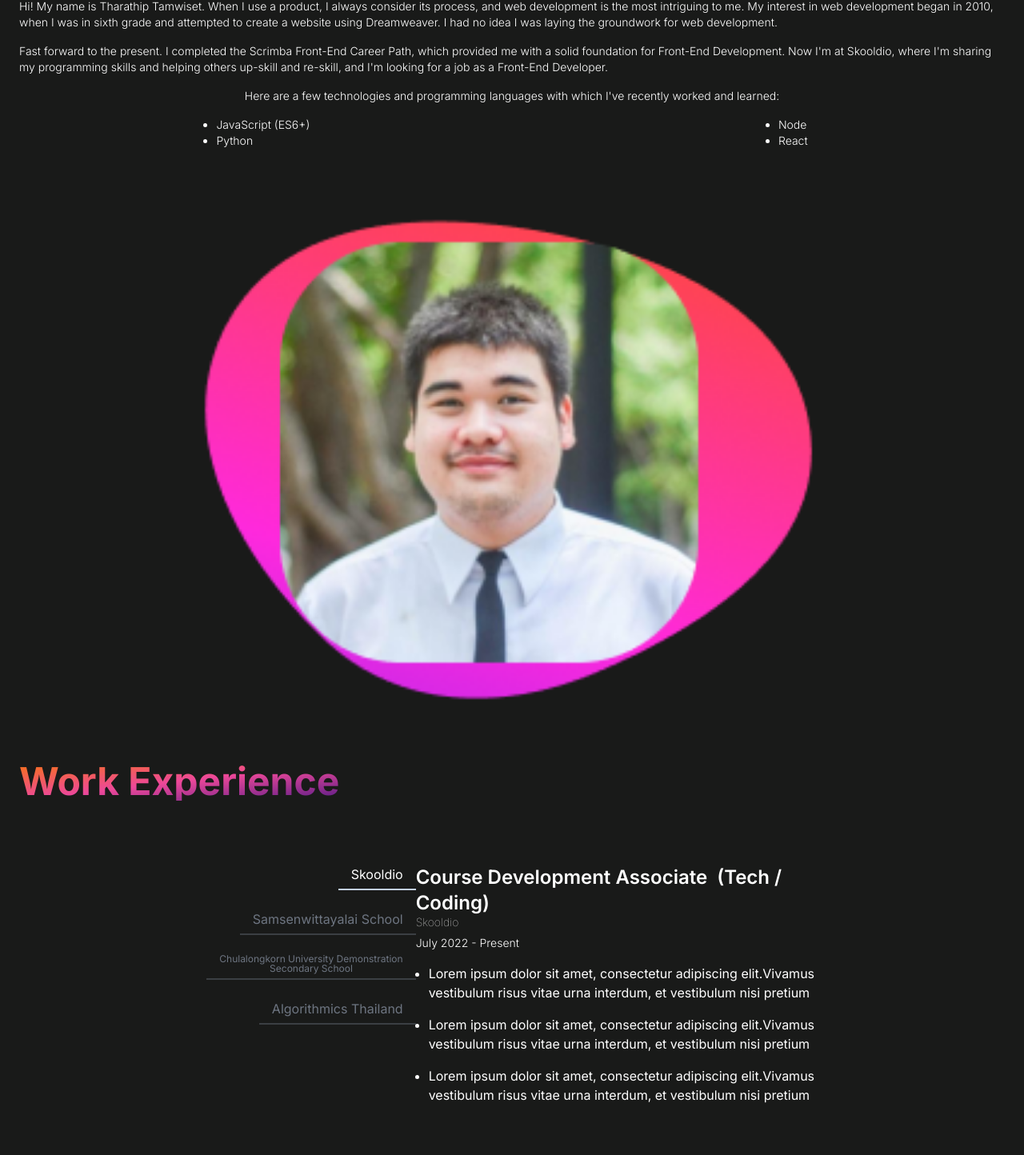
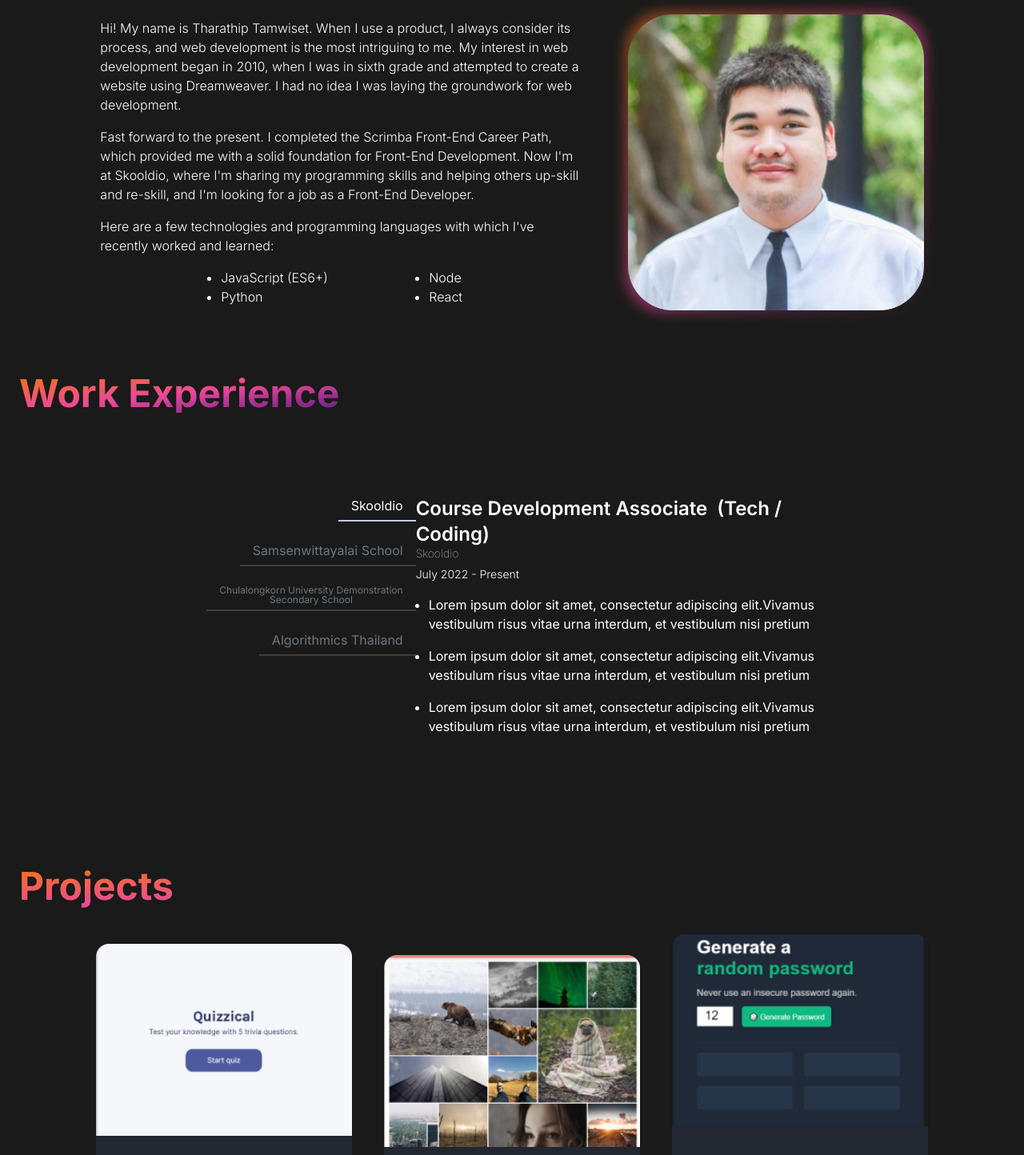
Before and after one commit to fronceee/web-dev-port, a React (Vite) app in the folder portfolio_2023/: page / in a window 1280 px wide. Shown: the part 910-2354 px from the top of the page at 80% size. Built offline with nearby package versions, Linux system fonts and the light colour scheme.

Commit message:
add some style for profile pic

```diff
--- a/portfolio_2023/src/components/Card.jsx
+++ b/portfolio_2023/src/components/Card.jsx
@@ -13,6 +13,7 @@ function Card(props) {
                 <div className="card-body">
                     <h2 className="card-title">{name}</h2>
                     <p>{desc}</p>
+                    <p className='font-extralight text-sm mb-2'>{skills.join(", ")}</p>
                     <div className='card-action'>
                         <a href={linktoProj} target="_blank"><button className="btn btn-primary">Try It!</button></a>
                     </div>
--- a/portfolio_2023/src/components/Navbar.jsx
+++ b/portfolio_2023/src/components/Navbar.jsx
@@ -2,7 +2,7 @@ import React from 'react';
 
 function Navbar() {
   const [isMenuClicked, setIsMenuClicked] = React.useState(false);
-  const menuText = 'text-sm bg-transparent hover:bg-gradient-to-br from-orange-500 via-pink-500 to-purple-900 active:bg-black px-4 py-2 rounded-md transition-all';
+  const menuText = 'text-sm hover:bg-gradient-to-br from-orange-500 via-pink-500 to-purple-900 active:bg-black px-4 py-2 rounded-md transition duration-500 hover:duration-100';
   const textMobile = 'text-3xl transition-colors hover:bg-gradient-to-br from-orange-500 via-pink-500 to-purple-900 active:bg-black p-2 rounded-md';
   const [prevScrollPos, setPrevScrollPos] = React.useState(window.pageYOffset);
   const [navbarTop, setNavbarTop] = React.useState("0");
@@ -33,14 +33,14 @@ function Navbar() {
   },[])
 
   return (
-    <nav className={`w-full h-20 sticky z-50 top-${navbarTop} m-0 p-0 bg-black bg-zinc-800 flex md:justify-center items-center transition-all`}>
+    <nav className={`w-full h-20 sticky z-50 top-${navbarTop} m-0 p-0 bg-black bg-zinc-800 flex md:justify-center items-center`}>
         <div className='container hidden md:block'>
             <ul className='px-20 lg:px-52 w-full flex justify-between'>
-                <li><a className={menuText} href="#">Home</a></li>
-                <li><a className={menuText} href="#about">Who Am I</a></li>
-                <li><a className={menuText} href="#experience">Work Experience</a></li>
-                <li><a className={menuText} href="#projects">Projects</a></li>
-                <li><a className={menuText} href="#contact">Contact Me</a></li>
+                <li className='group'><a className={menuText} href="#">Home</a></li>
+                <li className='group'><a className={menuText} href="#about">Who Am I</a></li>
+                <li className='group'><a className={menuText} href="#experience">Work Experience</a></li>
+                <li className='group'><a className={menuText} href="#projects">Projects</a></li>
+                <li className='group'><a className={menuText} href="#contact">Contact Me</a></li>
             </ul>
         </div>
         <div className='container flex justify-end md:hidden mr-6'>
--- a/portfolio_2023/src/containers/About.jsx
+++ b/portfolio_2023/src/containers/About.jsx
@@ -2,25 +2,26 @@ import React from 'react'
 
 const About = () => {
   return (
-    <div id='about' className='mx-6 mb-10 scroll-mt-20'>
-      <h1 className='text-5xl mb-3 font-bold text-transparent bg-clip-text bg-gradient-to-br from-orange-500 via-pink-500 to-purple-900'>Who Am I?</h1>
-      <div className='font-light text-sm flex flex-col items-center'>
-        <p className='mb-4'>Hi! My name is Tharathip Tamwiset.
+    <div id='about' className='flex flex-col mx-6 mb-20 scroll-mt-20'>
+      <h1 className='text-5xl mb-3 md:mb-8 font-bold text-transparent bg-clip-text bg-gradient-to-br from-orange-500 via-pink-500 to-purple-900'>Who Am I?</h1>
+      <div className='font-light text-sm md:text-base flex flex-col items-center flex justify-center md:flex-row md:gap-14'>
+        <div className='md:w-[49%] flex flex-col gap-4 items-center'>
+          <p className='mb-4 md:m-0'>Hi! My name is Tharathip Tamwiset.
             When I use a product, I always consider its process, and web development is the most intriguing to me.
             My interest in web development began in 2010, when I was in sixth grade and attempted to create a website using Dreamweaver.
             I had no idea I was laying the groundwork for web development.
           </p>
-        <p className='mb-4'>
+          <p className='mb-4 md:m-0'>
             Fast forward to the present.
             I completed the Scrimba Front-End Career Path, which provided me with a solid foundation for Front-End Development.
             Now I'm at Skooldio, where I'm sharing my programming skills
             and helping others up-skill and re-skill,
             and I'm looking for a job as a Front-End Developer.
           </p>
-        <p className='mb-4'>
+          <p className='mb-4 md:m-0'>
             Here are a few technologies and programming languages with which I've recently worked and learned:
           </p>
-        <div className='w-3/5 flex justify-between mb-8'>
+          <div className='flex justify-between mb-8 md:m-0 md:w-1/2 gap-8'>
             <ul className='list-disc'>
               <li>JavaScript (ES6+)</li>
               <li>Python</li>
@@ -30,8 +31,13 @@ const About = () => {
               <li>React</li>
             </ul>
           </div>
-        <div className='w-4/6'>
-            <img className='w-full' src='../src/assets/profile_pic_mobile.png' />
+        </div>
+        <div className='group w-full md:w-[30%] flex justify-center'>
+          <img className='w-full md:hidden' src='../src/assets/profile_pic_mobile.png' />
+          <div className='relative'>
+            <img className='hidden relative z-10 md:block' src='../src/assets/propic2.png' />
+            <div class="absolute -inset-1 bg-gradient-to-br from-orange-500 via-pink-500 to-purple-90 opacity-50 rounded-[50px] blur group-hover:opacity-100 transition duration-500 group-hover:duration-100"></div>
+          </div>
         </div>
       </div>
     </div>
--- a/portfolio_2023/src/containers/Contact.jsx
+++ b/portfolio_2023/src/containers/Contact.jsx
@@ -17,8 +17,8 @@ function Contact() {
             </svg>
           </a>
 
-          <a className="flex items-center justify-center w-full h-full mx-4"  href='https://codesandbox.io/u/fronce' target='_blank'>
-            <svg viewBox="0 0 600 600" fill="none" xmlns="http://www.w3.org/2000/svg">
+          <a className="flex items-center justify-center w-full h-full mr-4 ml-2"  href='https://codesandbox.io/u/fronce' target='_blank'>
+            <svg viewBox="0 0 600 600" fill="#" xmlns="http://www.w3.org/2000/svg">
               <path fillRule="evenodd"  clipRule="evenodd" d="M150 150L449.832 150V450H150V150ZM419.168 180.682V419.318H180.665V180.682H419.168Z" fill="#FEFEFE"/>
             </svg>
           </a>
--- a/portfolio_2023/src/containers/Experience.jsx
+++ b/portfolio_2023/src/containers/Experience.jsx
@@ -49,9 +49,9 @@ function Experience() {
       <h1 className='self-start text-5xl mb-6 font-bold text-transparent bg-clip-text bg-gradient-to-br from-orange-500 via-pink-500 to-purple-900'>
         Work Experience
       </h1>
-      <div className='w-full flex flex-col md:flex-row md:max-w-screen-md md:h-96 py-14'>
+      <div className='w-full flex flex-col md:flex-row md:max-w-screen-md md:h-96 md:mt-20'>
         <div className='w-full h-16 md:h-fit md:w-fit flex scrollbar-thin scrollbar-thumb-white scrollbar-thumb-rounded-full overflow-y-scroll md:overflow-hidden snap-x pb-4 mb-4'>
-          <ul className='tab flex flex-col md:flex-row md:h-full md:justify-end md:w-[32rem] md:gap-y-6 md:p-0'>
+          <ul className='tabs flex flex-col md:flex-row md:h-full md:justify-end md:w-[32rem] md:gap-y-6 md:p-0'>
             {jobPlaces.map((item,index) => (
             // set back to inline-block due to the tab's 'inline-flex' display
               <li key={id()} onClick={() => setCurrentIndex(index)}
--- a/portfolio_2023/src/containers/Header.jsx
+++ b/portfolio_2023/src/containers/Header.jsx
@@ -8,12 +8,12 @@ function Header() {
       variants={variants}
       initial="hidden"
       animate="show"
-      className='h-screen flex justify-center md:items-between items-center mx-6 -mt-8'>
-        <motion.div variants={item} className='flex flex-col w-full md:items-center justify-center gap-40 sm:flex-row'>
+      className='h-screen flex justify-center items-between items-center mx-6 -mt-8'>
+        <motion.div variants={item} className='flex flex-col w-full md:items-center justify-center md:gap-40 sm:flex-row'>
           <div className='mb-10 md:mb-0 sm:order-3 md:w-[42%]'>
             <img className='w-full h-full' src='../src/assets/hero_device.svg' />
           </div>
-          <div className='order-1 w-full max-w-fit justify-self-start'>
+          <div className='order-1 max-w-fit justify-self-start'>
             <div className='text-4xl md:text-6xl font-bold mb-6'>
               <h1>Hi!</h1>
               <h1>My Name is</h1>
--- a/portfolio_2023/src/containers/Projects.jsx
+++ b/portfolio_2023/src/containers/Projects.jsx
@@ -5,7 +5,7 @@ import { projectsData } from '../data/projectsData';
 
 function Projects() {
   return (
-    <div id='projects' className='min-h-screen mx-6 scroll-mt-20'>
+    <div id='projects' className='mx-6 scroll-mt-20 md:mb-20'>
       <div>
         <h1 className={`text-5xl pb-1 mb-8 font-bold text-transparent bg-clip-text bg-gradient-to-br from-orange-500 via-pink-500 to-purple-900`}>Projects</h1>
       </div>
```
Also changed, not shown: portfolio_2023/src/assets/propic2.png (added). Lines whose indentation alone changed are shown as unchanged.
